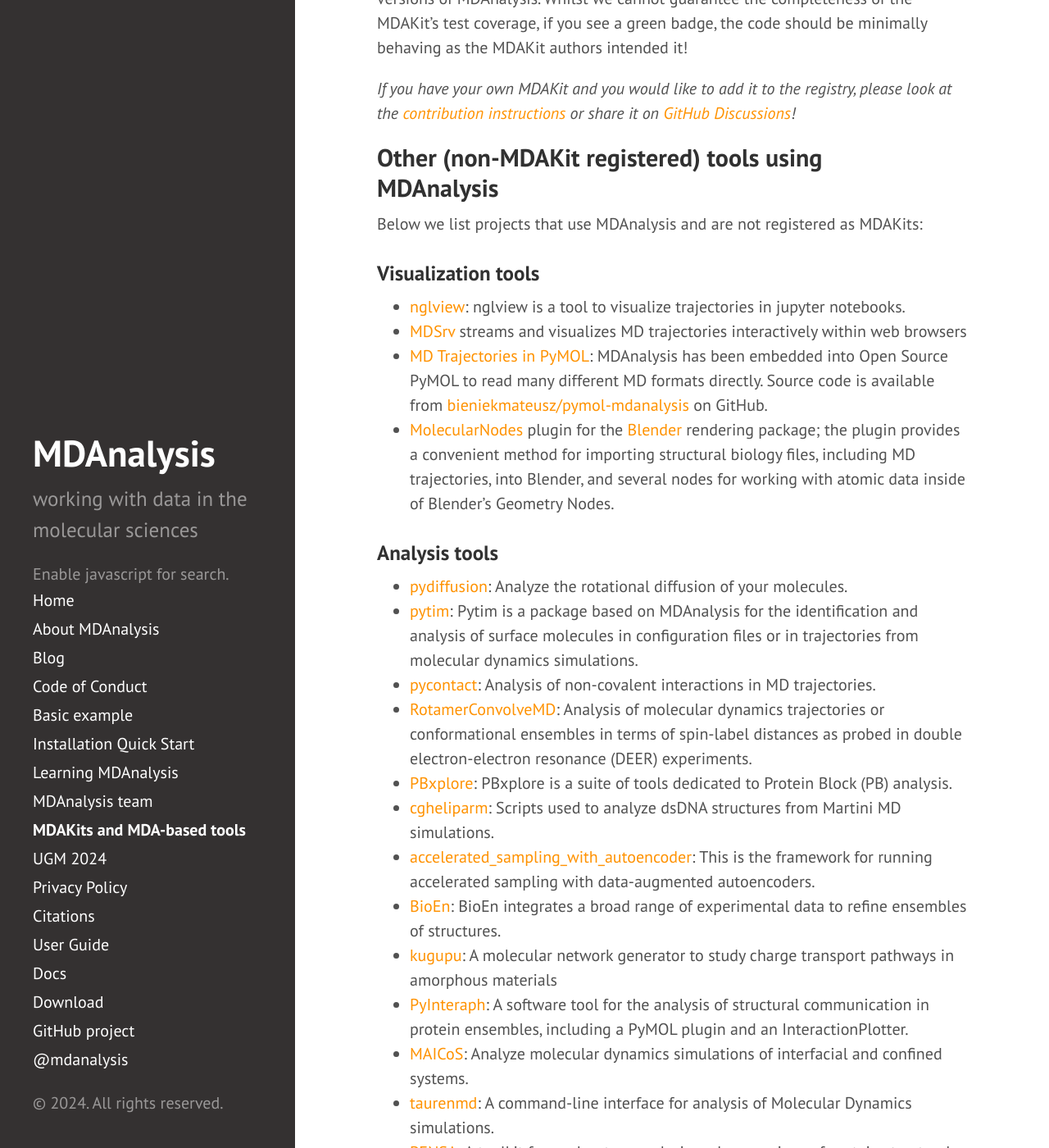
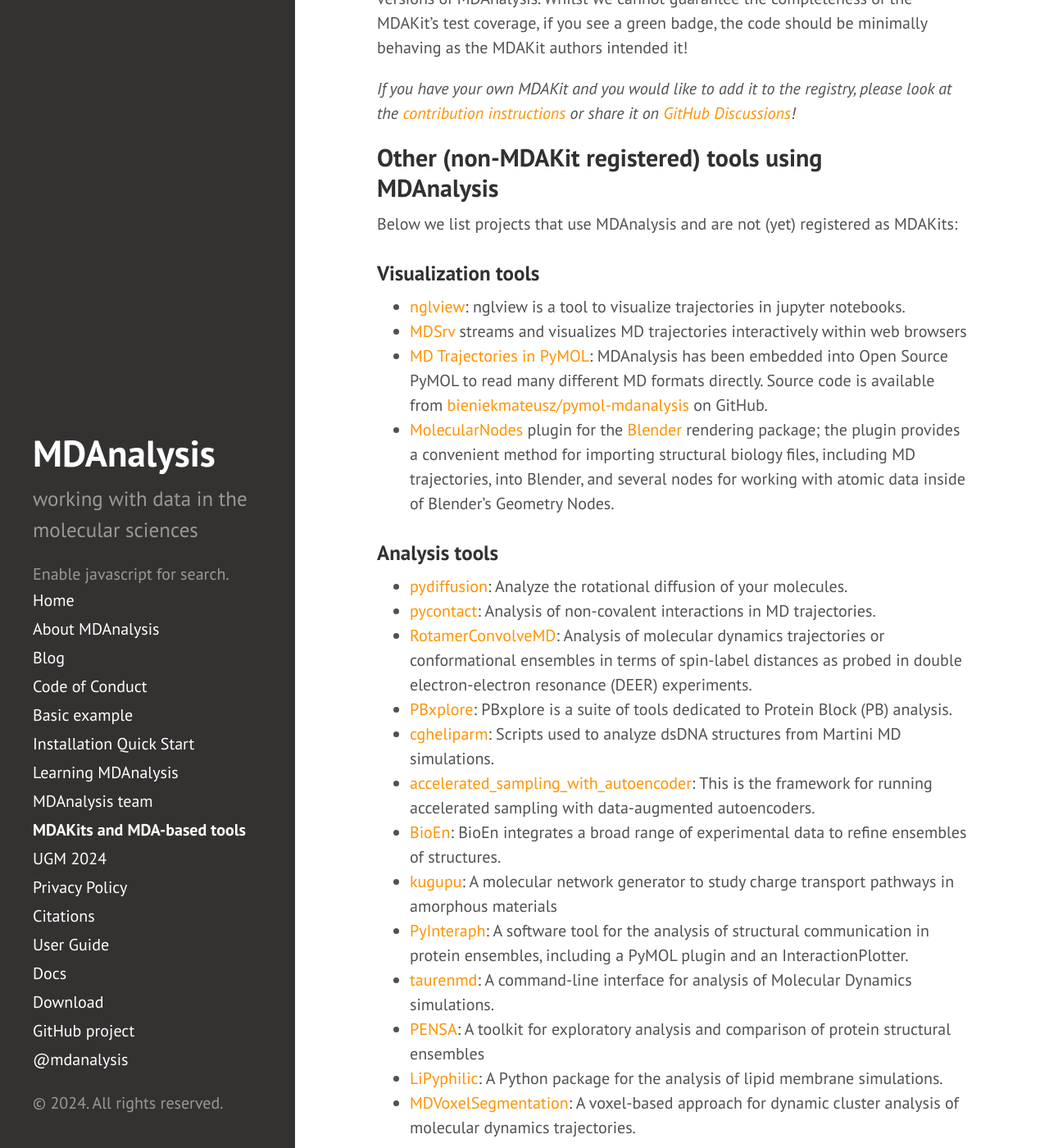
Before and after one commit to MDAnalysis/MDAnalysis.github.io, a Jekyll site: the page built from pages/mdakits.md, in a window 1280 px wide and 1400 px high, scrolled down 405 px. Shown: the whole window at 82% size. Built offline with Jekyll 4.4.1, drawn with Linux system fonts in a browser that asks for light colours; comment, search, counter and statistics services are not loaded.

Commit message:
removed packages that became MDAKits (#406)
- update MDAkits & packages page
- since we started this list,
[pytim](https://marcello-sega.github.io/pytim/) and [MAICoS](https://gitlab.com/maicos-devel/maicos) became MDAKits so they were removed from the list of other packages that work with MDA

```diff
--- a/pages/mdakits.md
+++ b/pages/mdakits.md
@@ -25,8 +25,7 @@ or share it on [{{ site.mailinglists.discussion.name }}]({{ site.mailinglists.di
 
 ## Other (non-MDAKit registered) tools using MDAnalysis
 
-Below we list projects that use MDAnalysis and are not registered as MDAKits:
-
+Below we list projects that use MDAnalysis and are not (yet) registered as MDAKits:
 
 ### Visualization tools
 
@@ -44,9 +43,6 @@ Below we list projects that use MDAnalysis and are not registered as MDAKits:
 
 -  [pydiffusion](https://github.com/bio-phys/pydiffusion): Analyze the
    rotational diffusion of your molecules.
--  [pytim](https://marcello-sega.github.io/pytim/): Pytim is a package based on
-   MDAnalysis for the identification and analysis of surface molecules in
-   configuration files or in trajectories from molecular dynamics simulations.
 -  [pycontact](https://github.com/maxscheurer/pycontact): Analysis of
    non-covalent interactions in MD trajectories.
 -  [RotamerConvolveMD](https://github.com/MDAnalysis/RotamerConvolveMD):
@@ -65,8 +61,6 @@ Below we list projects that use MDAnalysis and are not registered as MDAKits:
 -  [PyInteraph](https://github.com/ELELAB/pyinteraph): A software tool
    for the analysis of structural communication in protein ensembles,
    including a PyMOL plugin and an InteractionPlotter.
--  [MAICoS](https://gitlab.com/maicos-devel/maicos): Analyze molecular dynamics simulations of
-   interfacial and confined systems.
 -  [taurenmd](https://taurenmd.readthedocs.io/en/latest/): A command-line interface for analysis of Molecular Dynamics simulations.
 -  [PENSA](https://github.com/drorlab/pensa): A toolkit for exploratory analysis and comparison of protein structural ensembles
 -  [LiPyphilic](https://lipyphilic.readthedocs.io/en/latest/): A Python package for the analysis of lipid membrane simulations.
```
